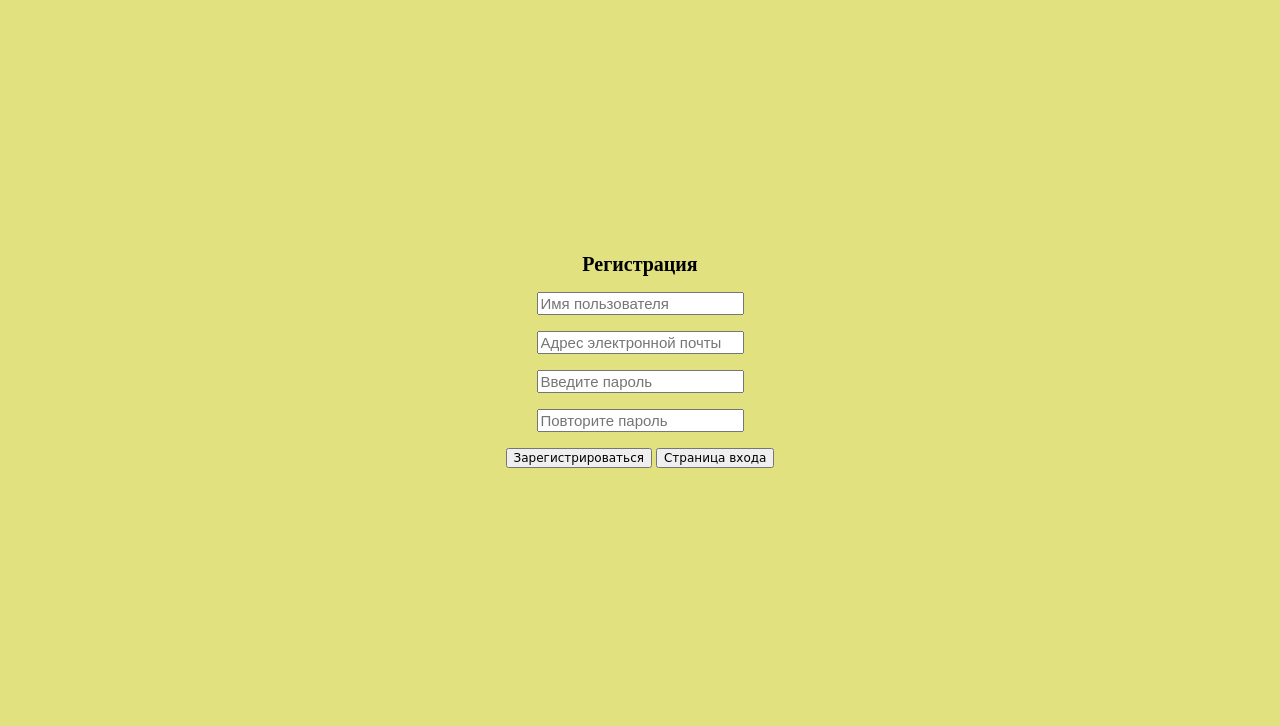
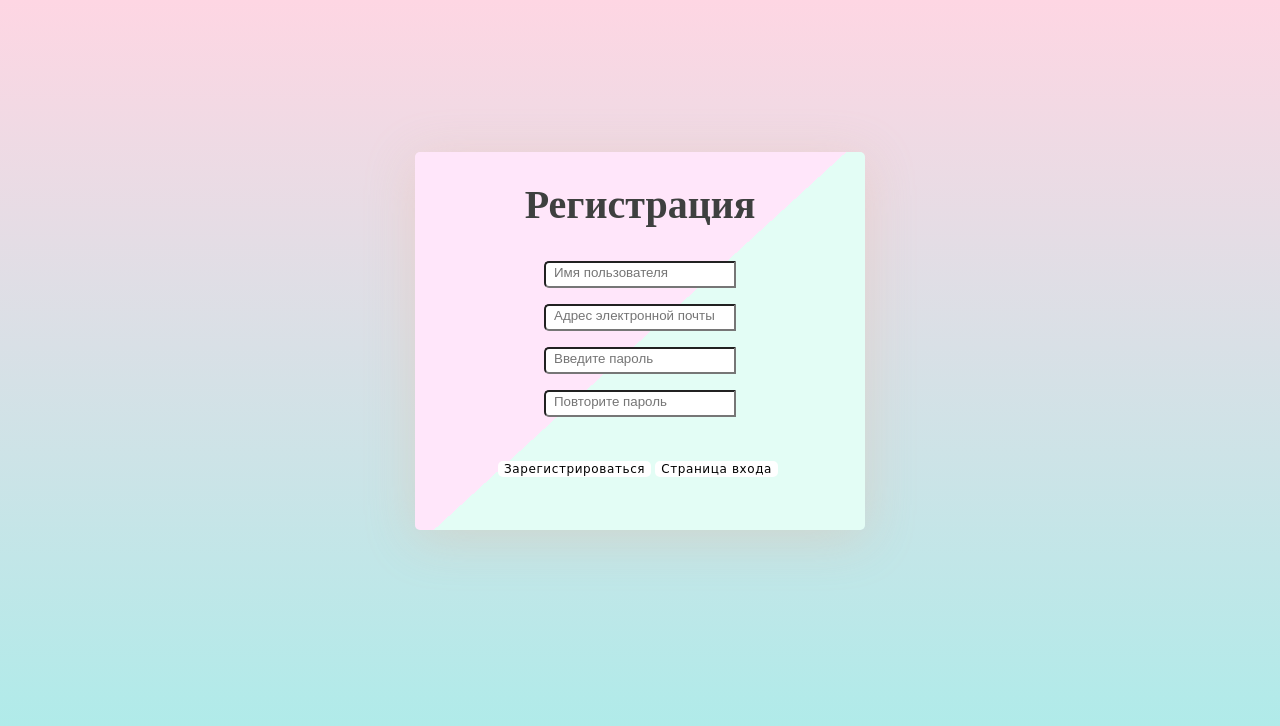
Before and after one commit to Trmtrg/money_collection, a Django app: page /register/ in a window 1280 px wide. Shown: the top 726 px of the page. Run offline with Django 4.2, Linux system fonts and the light colour scheme.

Commit message:
регистрейшен и логин инто

```diff
--- a/moneysite/main/static/users/css/register_login.css
+++ b/moneysite/main/static/users/css/register_login.css
@@ -1,17 +1,54 @@
+body {
+    background-image: linear-gradient(-225deg, #E3FDF5 0%, #FFE6FA 100%);
+    background-image: linear-gradient(to top, #a8edea 0%, #fed6e3 100%);
+    background-attachment: fixed;
+    background-repeat: no-repeat;
+}
+
 #window{
     text-align: center;
-    margin-top: 20%;
+    margin-top: 15%;
+    width: 400px;
+    margin-left: 550px;
+    background-image: linear-gradient(-222.5deg, #FFE6FA 50%, #E3FDF5 30%);
+    height: auto;
+    border-radius: 5px;
+    margin: 12% auto;
+    box-shadow: 0 9px 50px hsla(20, 67%, 75%, 0.31);
+    padding: 2%;
 }
 
 h2{
-    font-size: 20px;
+    font-size: 40px;
+    margin-top: 1%;
+    font-family: 'Playfair Display', serif;
+    color: #3e403f;
+
 }
 
 input{
-    font-size: 15px
+    background: #fff;
+    color: #333;
+    padding: 2px 3px 6px 8px;
+    border-radius: 5px 0px 0px 5px;
 }
 
 button{
     font-family: cursive;
-     font-size: 12px;
+    font-size: 12px;
+    padding: 2 21px;
+    background: #fff;
+    border-radius: 5px;
+    outline: none;
+    border: none;
+    cursor: pointer;
+    text-align: center;
+    transition: all 0.2s linear;
+    margin: 7% auto;
+    letter-spacing: 0.05em;
+    transform: translateX(-2px);
 }
+
+p{
+    margin-top: 1%;
+}
--- a/moneysite/main/templates/users/users.html
+++ b/moneysite/main/templates/users/users.html
@@ -6,6 +6,6 @@
     <link rel="stylesheet" href="{% static 'users/css/register_login.css' %}">
     <title>{% block title %}{% endblock %}</title>
 </head>
-<body style="background-color: #E1E17F">
+<body>
     {% block body %}{% endblock %}
 </body>
```
